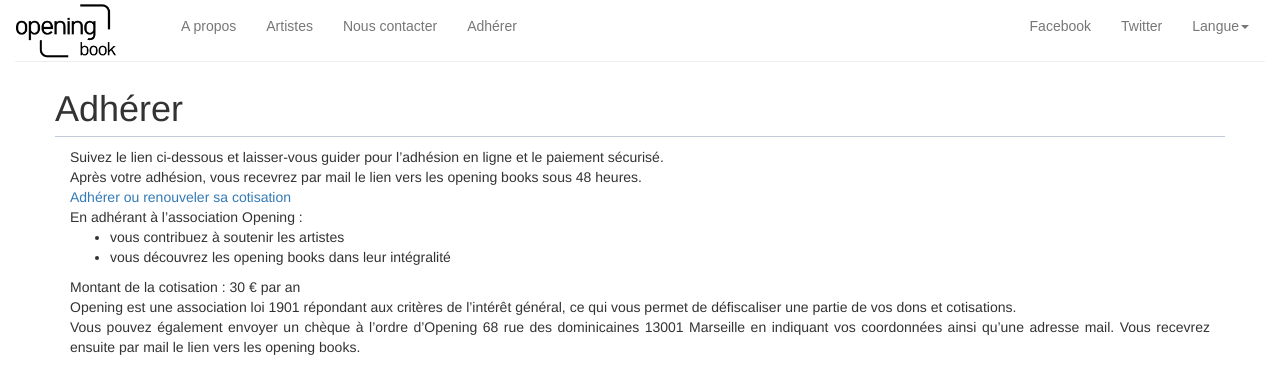
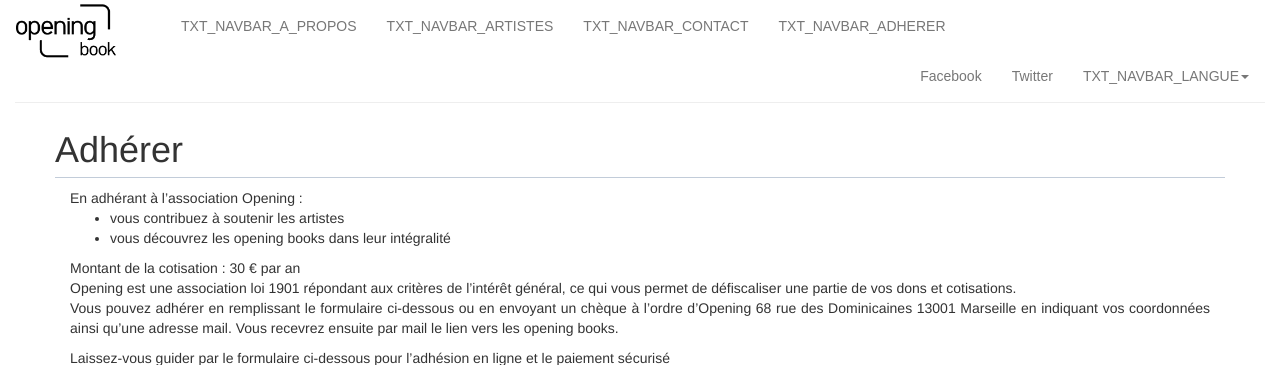
Before and after one commit to Doramadaire/opening_website, a PHP site: page /opening_website/join.php?lang=fr in a window 1280 px wide. Shown: the top 365 px of the page. Run offline with PHP 8.4, Linux system fonts and the light colour scheme; some libraries are stand-ins or nearby versions.

Commit message:
inclusion formulaire adhesion HelloAsso

```diff
--- a/controllers/index.php
+++ b/controllers/index.php
@@ -4,7 +4,7 @@
 
 	$sql = SQL::getInstance();
 	$conn = $sql->getBoolConnexion();
-	$sql->createTables();
+	//$sql->createTables();
 
 	session_start();
 	$logged = isset($_SESSION['logged']) ? $_SESSION['logged'] : false;
@@ -34,7 +34,6 @@
 		} else {
 			# mail invalide
 			$logging_error = "mail ou mot de passe incorrect";
-
 		}
 	}
 
--- /dev/null
+++ b/css/join.css
@@ -0,0 +1,3 @@
+.subscription_form{
+    text-align: center;
+}
--- a/views/include/fr-lang.php
+++ b/views/include/fr-lang.php
@@ -122,17 +122,15 @@
  	//---------------------------------------------------------
 
  	define('TXT_SECTION_ADHESION', 'Adhérer');
-	define('TXT_ADHESION_TEXTE', "Suivez le lien ci-dessous et laisser-vous guider pour l’adhésion en ligne et le paiement sécurisé.<br>
-            Après votre adhésion, vous recevrez par mail le lien vers les opening books sous 48 heures.<br>
-            <a href=".'"https://www.helloasso.com/associations/opening/adhesions/adhesion-opening-2015" target="_blank"'."> Adhérer ou renouveler sa cotisation</a><br>
-            En adhérant à l’association Opening :<br>
+	define('TXT_ADHESION_TEXTE', "En adhérant à l’association Opening :<br>
             <ul>
                 <li>vous contribuez à soutenir les artistes  </li>
                 <li>vous découvrez les opening books dans leur intégralité </li>
             </ul>
             Montant de la cotisation : 30 € par an<br>
             Opening est une association loi 1901 répondant aux critères de l’intérêt général, ce qui vous permet de défiscaliser une partie de vos dons et cotisations.<br>
-			<p>Vous pouvez également envoyer un chèque à l’ordre d’Opening  68 rue des dominicaines 13001 Marseille en indiquant vos coordonnées ainsi qu’une adresse mail. Vous recevrez ensuite par mail le lien vers les opening books.</p>");
+			<p>Vous pouvez adhérer en remplissant le formulaire ci-dessous ou en envoyant un chèque à l’ordre d’Opening 68 rue des Dominicaines 13001 Marseille en indiquant vos coordonnées ainsi qu’une adresse mail. Vous recevrez ensuite par mail le lien vers les opening books.</p>
+			Laissez-vous guider par le formulaire ci-dessous pour l’adhésion en ligne et le paiement sécurisé<br>");
 
 
 	//---------------------------------------------------------
--- a/views/join.php
+++ b/views/join.php
@@ -16,6 +16,11 @@
             </div>
             <?php echo TXT_ADHESION_TEXTE; ?>
         </div>
+
+        <div class="row subscription_form">
+            <iframe id="haWidget" src="https://www.helloasso.com/associations/opening/adhesions/adhesion-opening-2015/widget" style="width:800px;height:1050px;border:none;">
+        </div>
+
         <?php include("include/footer.php"); ?>
     </body>
 </html>
```
